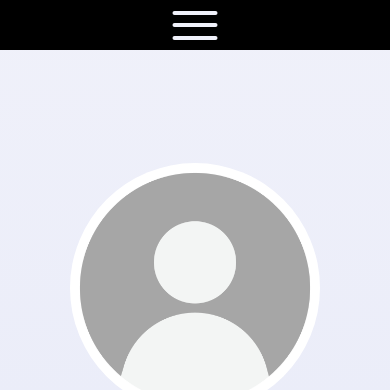
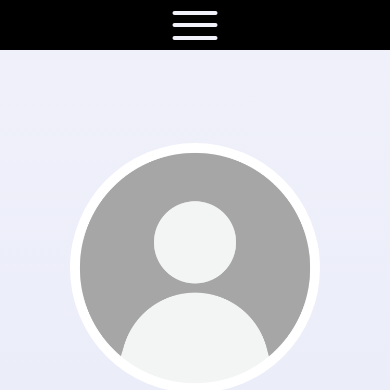
Before and after one commit to DominicLDM/DominicLDM.github.io, a plain HTML site: page index.html in a window 390 px wide. Shown: the top 390 px of the page. Drawn offline with nearby package versions, Linux system fonts and the light colour scheme; a web font is replaced by a local one.

Commit message:
Update style.css

```diff
--- a/assets/style.css
+++ b/assets/style.css
@@ -326,7 +326,7 @@ body .indigo {
     transform: scale(1.1);
 }
 
-@media (max-width: 426px) {
+@media (max-width: 430px) {
     #name {
         font-size: 225%;
         padding: 0px 20px;
@@ -354,6 +354,7 @@ body .indigo {
     }
     #home {
         height: calc(100svh - 50px);
+        margin-top: -20px;
     }
 }
 
```
